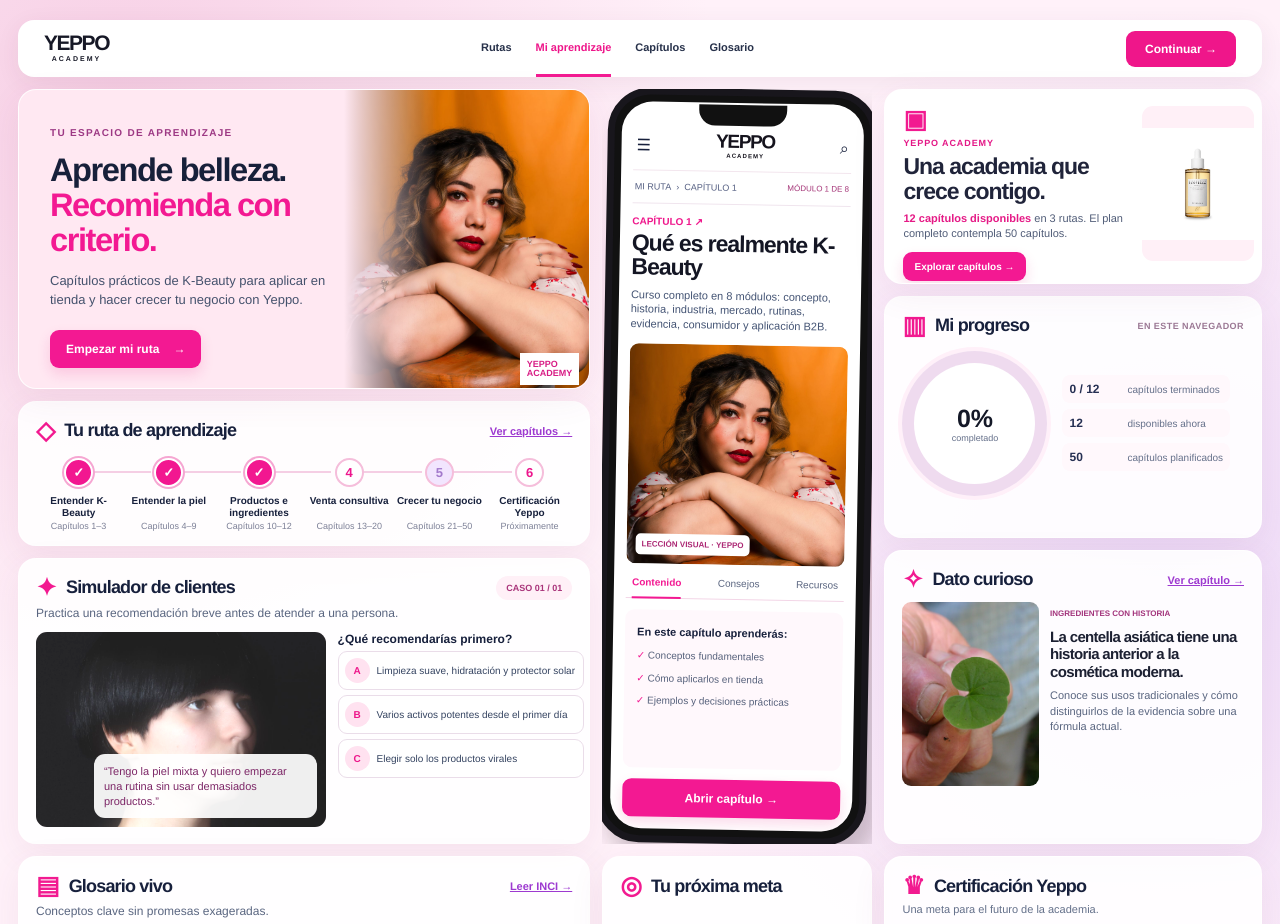
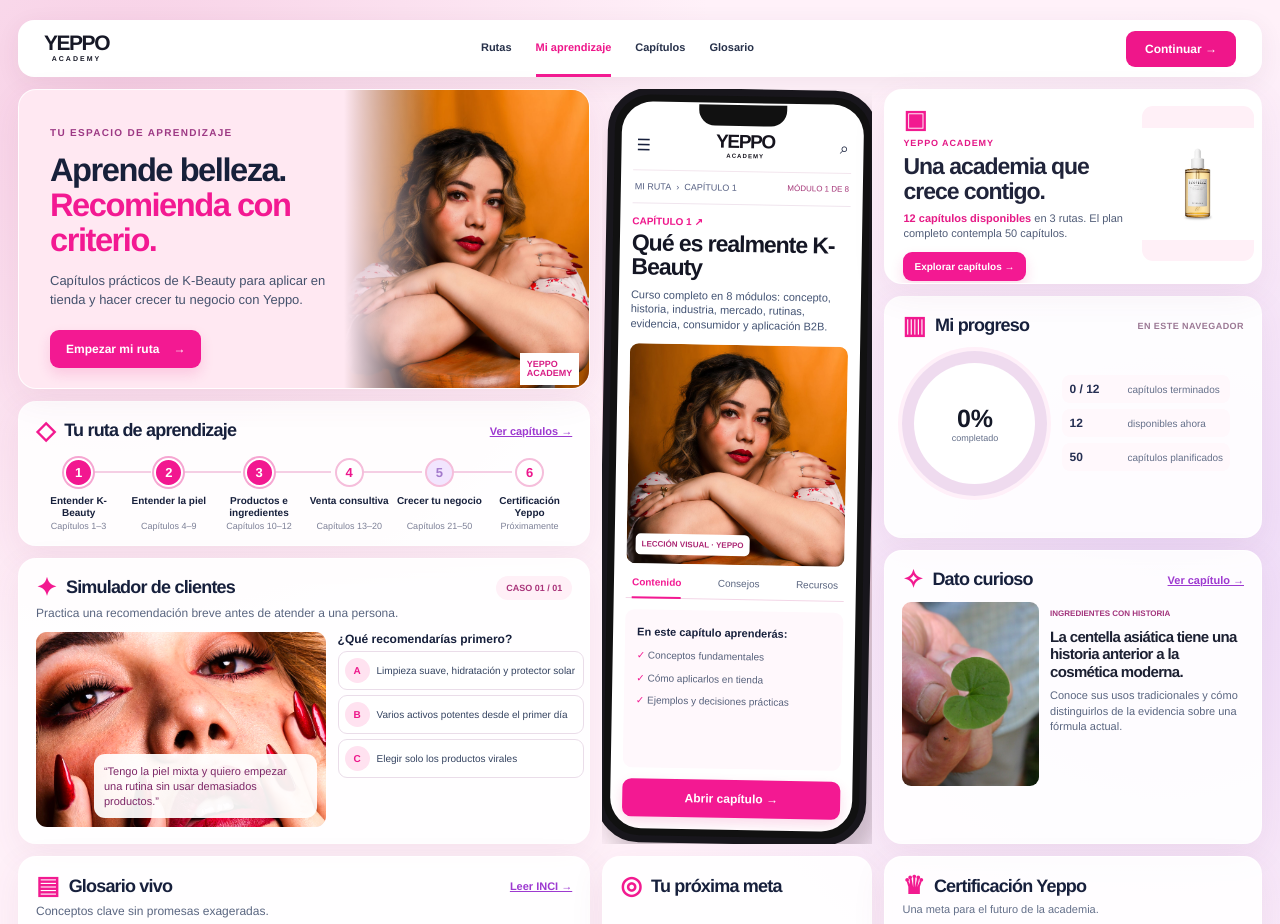
Before and after one commit to larreca/margenreal, a Next.js app in the folder yeppo-academy/: page /revision in a window 1280 px wide. Shown: the top 924 px of the page. Built offline with nearby package versions, Linux system fonts and the light colour scheme; no server answers; the database is empty.

Commit message:
Use honest route states and beauty image in dashboard

```diff
--- a/yeppo-academy/components/DashboardHome.js
+++ b/yeppo-academy/components/DashboardHome.js
@@ -31,8 +31,8 @@ export default function DashboardHome({chapters}){
   <div className="dash-top" id="aprendizaje">
    <div className="dash-left">
     <section className="dash-hero dash-card"><div className="dash-hero-copy"><span className="dash-eyebrow">TU ESPACIO DE APRENDIZAJE</span><h1>Aprende belleza.<br/><em>Recomienda con criterio.</em></h1><p>Capítulos prácticos de K-Beauty para aplicar en tienda y hacer crecer tu negocio con Yeppo.</p><Link className="dash-button" href={nextHref}>{progress[active?.id]?"Continuar aprendiendo":"Empezar mi ruta"}<span>→</span></Link></div><div className="dash-hero-model"><img src="/assets/editorial/chile-model.jpg" alt="Retrato editorial de belleza fotografiado en Santiago de Chile"/><span>YEPPO<br/>ACADEMY</span></div></section>
-    <section className="dash-path dash-card" id="rutas"><div className="dash-title-row"><div><span className="dash-icon">◇</span><h2>Tu ruta de aprendizaje</h2></div><a href="#capitulos">Ver capítulos →</a></div><div className="dash-steps">{routes.map(([num,name,range,tone],i)=><div className="dash-step" key={num}><span className={"dash-step-dot "+tone}>{i<3?"✓":i+1}</span><b>{name}</b><small>{range==="Futuro"?"Próximamente":`Capítulos ${range}`}</small></div>)}</div></section>
-    <section className="dash-simulator dash-card"><div className="dash-title-row"><div><span className="dash-icon">✦</span><h2>Simulador de clientes</h2></div><span className="dash-pill">CASO 01 / 01</span></div><p className="dash-subtitle">Practica una recomendación breve antes de atender a una persona.</p><div className="dash-sim-grid"><div className="dash-sim-photo"><img src="/assets/editorial/chile-beauty.jpg" alt="Retrato editorial de belleza"/><blockquote>“Tengo la piel mixta y quiero empezar una rutina sin usar demasiados productos.”</blockquote></div><div className="dash-sim-options"><strong>¿Qué recomendarías primero?</strong>{choices.map(([letter,label],i)=><button key={letter} className={choice===i?"selected":""} onClick={()=>setChoice(i)} type="button"><b>{letter}</b>{label}</button>)}{choice>=0&&<p role="status" className="dash-feedback">{choices[choice][2]}</p>}</div></div></section>
+    <section className="dash-path dash-card" id="rutas"><div className="dash-title-row"><div><span className="dash-icon">◇</span><h2>Tu ruta de aprendizaje</h2></div><a href="#capitulos">Ver capítulos →</a></div><div className="dash-steps">{routes.map(([num,name,range,tone],i)=>{const routeChapters=i===0?chapters.filter(c=>c.n<=3):i===1?chapters.filter(c=>c.n>=4&&c.n<=9):i===2?chapters.filter(c=>c.n>=10&&c.n<=12):[];const finished=routeChapters.length>0&&routeChapters.every(c=>progress[c.id]?.completed);return <div className="dash-step" key={num}><span className={"dash-step-dot "+tone}>{finished?"✓":i+1}</span><b>{name}</b><small>{range==="Futuro"?"Próximamente":`Capítulos ${range}`}</small></div>})}</div></section>
+    <section className="dash-simulator dash-card"><div className="dash-title-row"><div><span className="dash-icon">✦</span><h2>Simulador de clientes</h2></div><span className="dash-pill">CASO 01 / 01</span></div><p className="dash-subtitle">Practica una recomendación breve antes de atender a una persona.</p><div className="dash-sim-grid"><div className="dash-sim-photo"><img src="/assets/editorial/chile-makeup.jpg" alt="Primer plano editorial de belleza"/><blockquote>“Tengo la piel mixta y quiero empezar una rutina sin usar demasiados productos.”</blockquote></div><div className="dash-sim-options"><strong>¿Qué recomendarías primero?</strong>{choices.map(([letter,label],i)=><button key={letter} className={choice===i?"selected":""} onClick={()=>setChoice(i)} type="button"><b>{letter}</b>{label}</button>)}{choice>=0&&<p role="status" className="dash-feedback">{choices[choice][2]}</p>}</div></div></section>
    </div>
    <section className="dash-phone-column" aria-label="Vista de una lección en móvil"><div className="dash-phone"><div className="dash-phone-speaker"/><div className="dash-phone-screen"><div className="dash-phone-head"><span>☰</span><b>YEPPO<small>ACADEMY</small></b><span>⌕</span></div><div className="dash-phone-crumb">MI RUTA <span>›</span> CAPÍTULO {active?.n||1}<small>MÓDULO {moduleIndex+1} DE {active?.modules||8}</small></div><span className="dash-phone-kicker">CAPÍTULO {active?.n||1} ↗</span><h2>{active?.title||"Entender K-Beauty"}</h2><p>{active?.summary||"Aprende a recomendar con criterio."}</p><div className="dash-phone-image"><img src={active?.image||"/assets/editorial/chile-makeup.jpg"} alt={active?.alt||"Fotografía de belleza"}/><span>LECCIÓN VISUAL · YEPPO</span></div><div className="dash-phone-tabs"><b>Contenido</b><span>Consejos</span><span>Recursos</span></div><div className="dash-phone-points"><strong>En este capítulo aprenderás:</strong><p>✓ Conceptos fundamentales</p><p>✓ Cómo aplicarlos en tienda</p><p>✓ Ejemplos y decisiones prácticas</p></div><Link className="dash-button" href={nextHref}>Abrir capítulo →</Link></div></div></section>
    <div className="dash-right">
```
